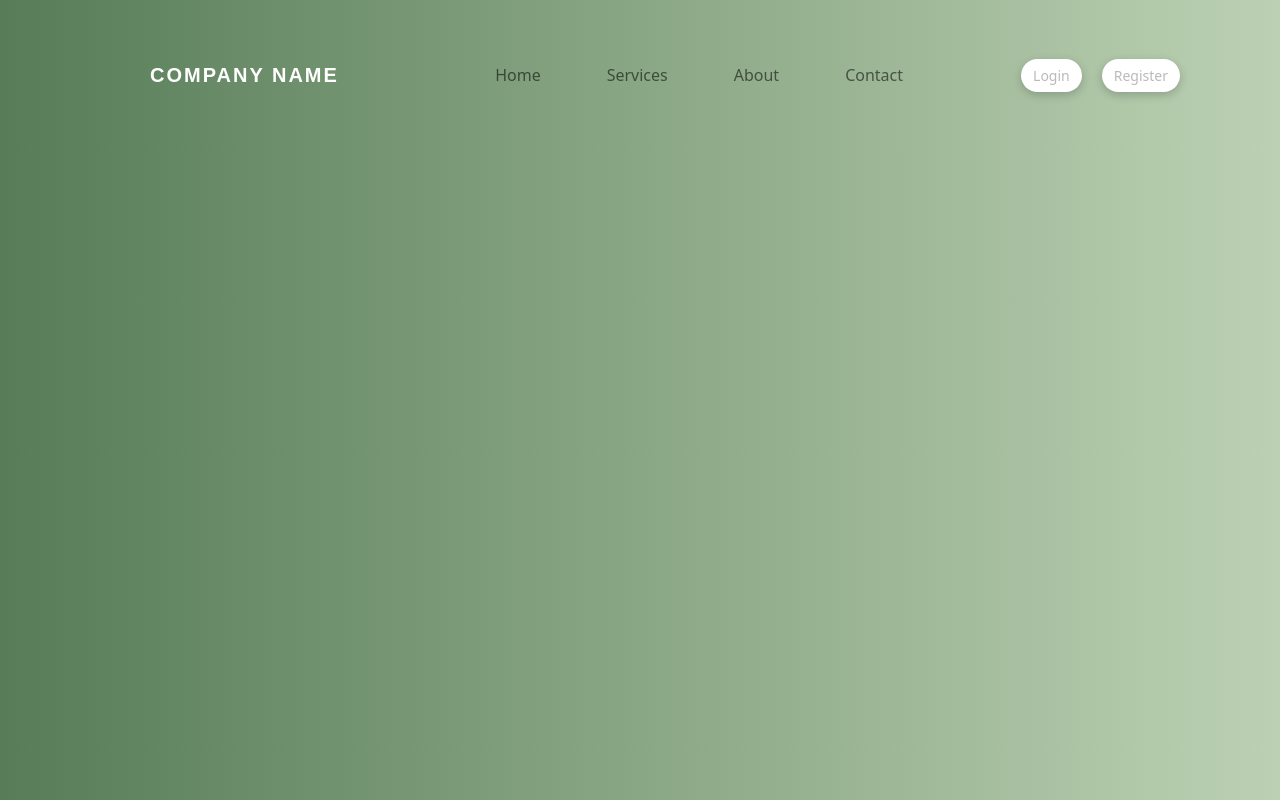
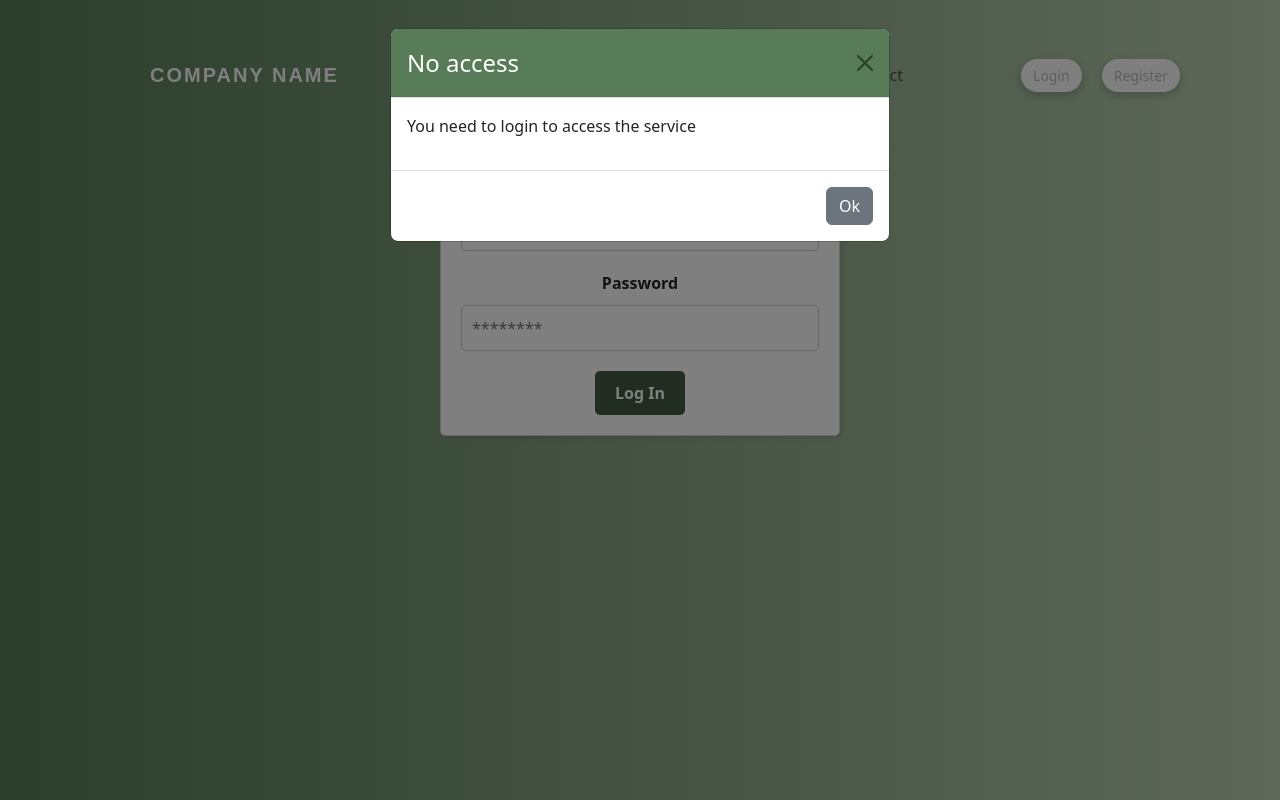
Before and after one commit to Asom98/fullstack, a React (Vite) app: page /login/true in a window 1280 px wide. Built offline with nearby package versions, Linux system fonts and the light colour scheme.

Commit message:
now redirects to login with a popup explaing

```diff
--- a/src/App.jsx
+++ b/src/App.jsx
@@ -29,7 +29,7 @@ function App() {
           <Route path="/" element={<Welcom />} />
           <Route path="/services" element={<ServicePage />} />
           <Route path="/registration" element={<Registration isAdmin={false} />} />
-          <Route path="/login" element={<Login />} />
+          <Route path="/login/:showPopup" element={<Login />} />
           <Route path="/about" element={<AboutPage />} />
           <Route path="/contactus" element={<ContactUs />} />
       </Routes>
--- a/src/components/Booking.jsx
+++ b/src/components/Booking.jsx
@@ -86,10 +86,14 @@ export function Booking() {
           setTimeSlots(result.timeSlots);
           setService(result.service);
           return
+        } else if(response.status === 400) {
+          setTimeSlots([]);
+          setService([]);
+          return;
         } else {
           console.log("you do not have access to that resource");
           navigate(`/`);
-          return;
+          return
         }
       } catch (error) {
         console.error(error);
--- a/src/components/LoginForm.jsx
+++ b/src/components/LoginForm.jsx
@@ -1,11 +1,16 @@
 import React, { useState } from "react";
 import "./css/LoginForm.css";
-import { useNavigate } from "react-router-dom";
+import { useNavigate, useParams } from "react-router-dom";
+import { ErrorPopup } from "./parts/ErrorPopup";
 
 export const Login = (props) => {
+  const { showPopup } = useParams();
+
   const [username, setUsername] = useState("");
   const [password, setPassword] = useState("");
   const [loginStatus, setLoginStatus] = useState(null);
+  const [showModal, setShowModal] = useState(showPopup === "true")
+
   const navigate = useNavigate();
 
 
@@ -54,6 +59,7 @@ export const Login = (props) => {
 
   return (
     <div className="login-form-container">
+      {showModal ? <ErrorPopup onClose={() => setShowModal(false)}/> : null}
         <form onSubmit={handleLoginSubmit}>
             <label htmlFor="username">Username</label>
             <input
--- a/src/components/NavigationBar.jsx
+++ b/src/components/NavigationBar.jsx
@@ -24,7 +24,7 @@ function NavigationBar() {
     setShowLoginForm(false);
   };
 
-  const handleUserIconClick = () => {
+  const handleUserIconClick = () => { ////////////////////////////////////////////////
     const user = JSON.parse(localStorage.getItem("user"));
     if (user && user.role === "admin") {
       navigate("/admin");
--- a/src/components/User.jsx
+++ b/src/components/User.jsx
@@ -10,8 +10,6 @@ function User() {
   const [bookingToDelete, setBookingToDelete] = useState(null);
   const [showModal, setShowModal] = useState(false);
   const [registrationSentence, setRegistrationSentence] = useState("");
-
-  const user = JSON.parse(localStorage.getItem("user"));
 
   const navigate = useNavigate();
 
--- /dev/null
+++ b/src/components/parts/ErrorPopup.jsx
@@ -0,0 +1,19 @@
+import { Button, Modal } from "react-bootstrap";
+
+export function ErrorPopup({ onClose }) {
+  return (
+    <Modal className="modal" show={true} onHide={onClose}>
+      <Modal.Header closeButton>
+        <Modal.Title>No access</Modal.Title>
+      </Modal.Header>
+      <Modal.Body>
+        <p>You need to login to access the service</p>
+      </Modal.Body>
+      <Modal.Footer>
+        <Button variant="secondary" onClick={onClose}>
+          Ok
+        </Button>
+      </Modal.Footer>
+    </Modal>
+  );
+}
--- a/src/components/parts/ProtectedRoute.jsx
+++ b/src/components/parts/ProtectedRoute.jsx
@@ -33,7 +33,7 @@ const ProtectedRoute = () => {
   }
 
   if (!isLoggedIn) {
-    return <Navigate to="/" replace />;
+    return <Navigate to="/login/true" replace />;
   }
 
   return <Outlet />;
```
